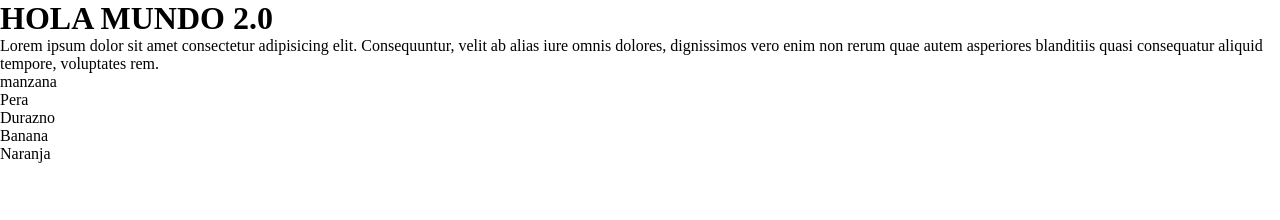
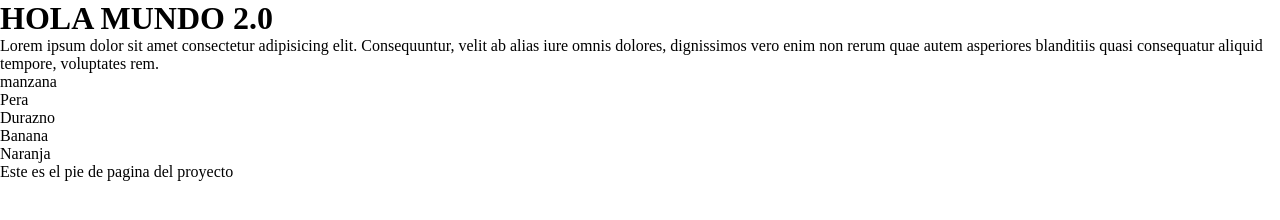
Before and after one commit to brayanlopez/test-repository, a plain HTML site: page index.html in a window 1280 px wide. Drawn offline with Linux system fonts and the light colour scheme.

Commit message:
agregue el footer

```diff
--- a/index.html
+++ b/index.html
@@ -22,5 +22,6 @@
       <li>Banana</li>
       <li>Naranja</li>
     </ul>
+    <footer>Este es el pie de pagina del proyecto</footer>
   </body>
 </html>
```
